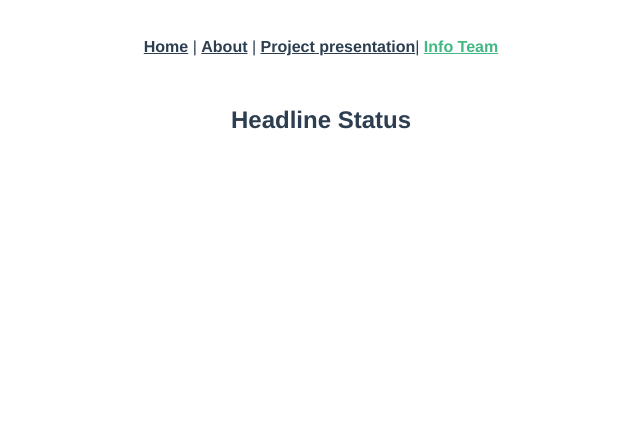
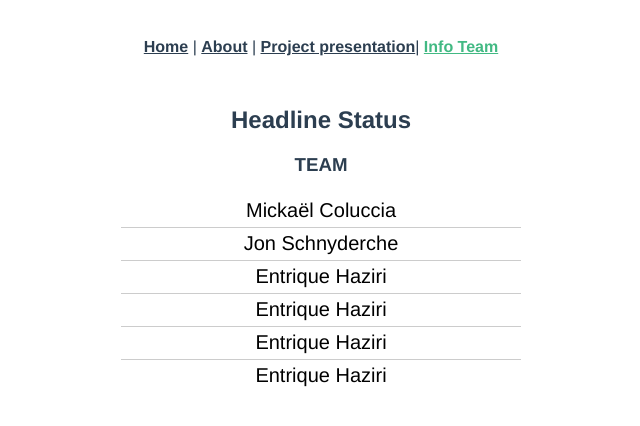
Before and after one commit to loleg/dribdat2_frontend, a Vue app: page /infoTeam in a window 1280 px wide. Shown: the top 426 px of the page, without its empty margins (319-959 px from the left). Built offline with nearby package versions, Linux system fonts and the light colour scheme.

Commit message:
Add Challenge List of the team and add it in the InfoTeam page

```diff
--- /dev/null
+++ b/src/components/InfoTeam/ChallengeListPersons.vue
@@ -0,0 +1,64 @@
+<template>
+  <div>
+    <h3>TEAM</h3>
+    <ul>
+      <li v-for="person in list" :key="person">
+        <a :href="person.link">{{ person.firstname + ' ' + person.lastname }}</a>
+      </li>
+    </ul>
+  </div>
+</template>
+
+<script>
+export default {
+  props: {
+    list: Array
+  }
+};
+</script>
+
+<style scoped>
+
+ul {
+  list-style-type: none;
+  margin: 0;
+  padding: 0;
+}
+
+li {
+  font: 200 20px/1.5 Helvetica, Verdana, sans-serif;
+  border-bottom: 1px solid #ccc;
+  height: 32px;
+  vertical-align: middle;
+  width: 400px;
+  margin: 0 auto;
+}
+
+li:last-child {
+  border: none;
+}
+
+li a {
+  text-decoration: none;
+  color: #000;
+  display: block;
+
+  -webkit-transition: font-size 0.2s ease, background-color 0.2s ease;
+  -moz-transition: font-size 0.2s ease, background-color 0.2s ease;
+  -o-transition: font-size 0.2s ease, background-color 0.2s ease;
+  -ms-transition: font-size 0.2s ease, background-color 0.2s ease;
+  transition: font-size 0.2s ease, background-color 0.2s ease;
+}
+
+li a:hover {
+  font-size: 21px;
+  color: #42b983;
+}
+
+@media screen and (max-width: 992px) {
+  li {
+    width: 100%;
+  }
+}
+
+</style>
--- a/src/views/InfoTeam.vue
+++ b/src/views/InfoTeam.vue
@@ -1,19 +1,58 @@
 <template>
   <div class="infoTeam">
     <HeadlineStatus status="Headline Status"></HeadlineStatus>
+    <ChallengeListPersons :list="persons"></ChallengeListPersons>
   </div>
 </template>
 
 <script>
+import HeadlineStatus from "../components/InfoTeam/HeadlineStatus";
+import ChallengeListPersons from "../components/InfoTeam/ChallengeListPersons";
 
-    import HeadlineStatus from "../components/InfoTeam/HeadlineStatus";
 export default {
-        name : 'InfoTeam',
+  name: "InfoTeam",
   components: {
-            HeadlineStatus
+    HeadlineStatus,
+    ChallengeListPersons
   },
-
+  data() {
+    return {
+      // need to get persons from API
+      persons: [
+        {
+          firstname: "Mickaël",
+          lastname: "Coluccia",
+          link: "#"
+        },
+        {
+          firstname: "Jon",
+          lastname: "Schnyderche",
+          link: "#"
+        },
+        {
+          firstname: "Entrique",
+          lastname: "Haziri",
+          link: "#"
+        },
+        {
+          firstname: "Entrique",
+          lastname: "Haziri",
+          link: "#"
+        },
+        {
+          firstname: "Entrique",
+          lastname: "Haziri",
+          link: "#"
+        },
+        {
+          firstname: "Entrique",
+          lastname: "Haziri",
+          link: "#"
         }
+      ]
+    };
+  }
+};
 </script>
 
 <style scoped>
```
Also changed, not shown: src/components/ProjectPresentation/ChallengeListPersons.vue (deleted, +0 -33 lines). Lines whose indentation alone changed are shown as unchanged.
